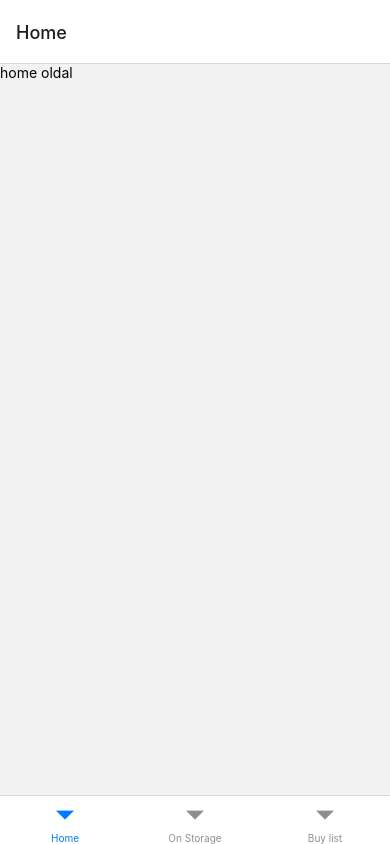
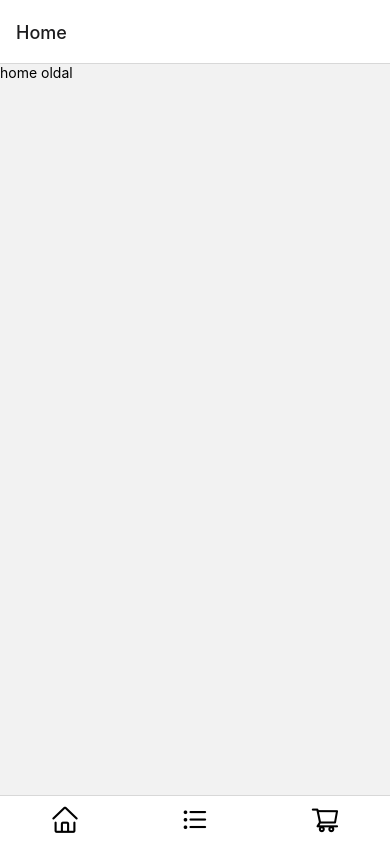
Before and after one commit to Milko96/rn-home-storage, a React Native app: screen /Home in a window 390 px wide. Built offline with nearby package versions, Linux system fonts and the light colour scheme.

Commit message:
finally linked fonts but not icons..., absolute positon search field

```diff
--- a/package.json
+++ b/package.json
@@ -17,6 +17,7 @@
     "react-native": "0.71.4",
     "react-native-safe-area-context": "^4.5.0",
     "react-native-screens": "^3.20.0",
+    "react-native-vector-icons": "^9.2.0",
     "styled-components": "^5.3.9",
     "yup": "^1.0.2"
   },
@@ -29,6 +30,7 @@
     "@types/jest": "^29.2.1",
     "@types/react": "^18.0.24",
     "@types/react-native": "^0.71.5",
+    "@types/react-native-vector-icons": "^6.4.13",
     "@types/react-test-renderer": "^18.0.0",
     "@types/styled-components-react-native": "^5.2.1",
     "babel-jest": "^29.2.1",
--- a/react-native.config.js
+++ b/react-native.config.js
@@ -1,4 +1,8 @@
 module.exports={
+    project: {
+        ios: {},
+        android: {}
+    },
     assets:[
         "./assets/fonts"
     ]
--- a/src/navigation/BottomTab.navigator.tsx
+++ b/src/navigation/BottomTab.navigator.tsx
@@ -3,18 +3,45 @@ import { createBottomTabNavigator } from '@react-navigation/bottom-tabs';
 import HomeScreen from '../screens/home/HomeScreen';
 import BuyListScreen from '../screens/buy-list/BuyListScreen';
 import StorageScreen from '../screens/storage/StorageScreen';
+import Icon from 'react-native-vector-icons/AntDesign';
+import { ThemeContext } from 'styled-components/native';
 
 const BottomTab = createBottomTabNavigator();
 
 const BottomTabNavigator = () => {
-    return (
-        <BottomTab.Navigator
-            backBehavior='history'>
-            <BottomTab.Screen name='Home' component={HomeScreen}/>
-            <BottomTab.Screen name='On Storage' component={StorageScreen}/>
-            <BottomTab.Screen name='Buy list' component={BuyListScreen}/>
-        </BottomTab.Navigator>
-    );
-}
+  const theme = useContext(ThemeContext);
+
+  return (
+    <BottomTab.Navigator backBehavior='history'>
+      <BottomTab.Screen
+        name='Home'
+        component={HomeScreen}
+        options={{
+          title: 'Home',
+          tabBarShowLabel: false,
+          tabBarIcon: () => <Icon name='home' size={30} />
+        }}
+      />
+      <BottomTab.Screen
+        name='On Storage'
+        component={StorageScreen}
+        options={{
+          title: 'On Storage',
+          tabBarShowLabel: false,
+          tabBarIcon: () => <Icon name='bars' size={30} />
+        }}
+      />
+      <BottomTab.Screen
+        name='Buy list'
+        component={BuyListScreen}
+        options={{
+          title: 'Buy list',
+          tabBarShowLabel: false,
+          tabBarIcon: () => <Icon name='shoppingcart' size={30} />
+        }}
+      />
+    </BottomTab.Navigator>
+  );
+};
 
 export default BottomTabNavigator;
--- a/src/screens/storage/StorageScreen.tsx
+++ b/src/screens/storage/StorageScreen.tsx
@@ -3,6 +3,7 @@ import { FlatList, TextInput } from 'react-native';
 import ItemCard from '../../components/home/ItemCard';
 import { Input } from '../../global/styled-components/Input.styled';
 import items from '../../services/storage.service';
+import { Header } from 'react-native/Libraries/NewAppScreen';
 
 const StorageScreen = () => {
   const itemRef = useRef<FlatList>(null);
@@ -16,11 +17,20 @@ const StorageScreen = () => {
 
   return (
     <>
-      <Input placeholder={'Type to search'} onChangeText={setSearchText} value={searchText} />
+      <Input
+        placeholder={'Type to search'}
+        onChangeText={setSearchText}
+        value={searchText}
+        style={{
+          position: 'absolute',
+          zIndex: 1
+        }}
+      />
       <FlatList
         style={{
           paddingHorizontal: 20,
-          paddingVertical: 5
+          paddingVertical: 5,
+          marginTop: 35
         }}
         ref={itemRef}
         data={filteredList}
```
Also changed, not shown: 20 other files (tests, documents, lock files or other folders).
